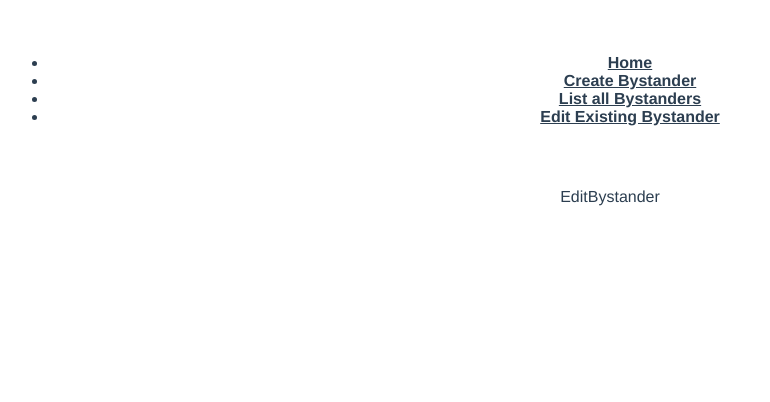
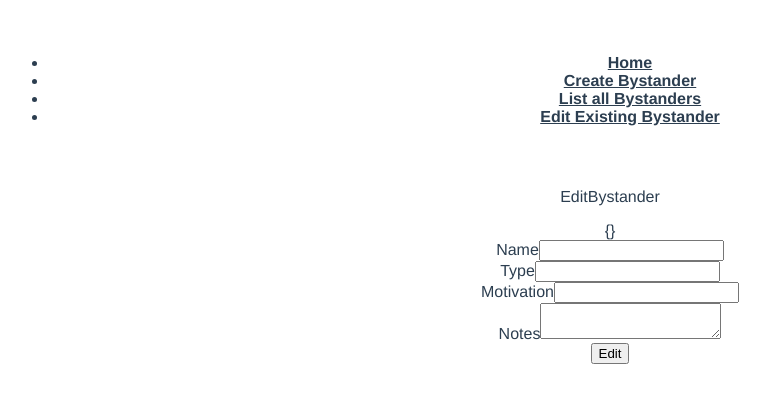
Before and after one commit to scmccall/MOTW-bystander-list, a Vue app: page /edit/1 in a window 1280 px wide. Shown: the top 402 px of the page, without its empty margins (30-800 px from the left). Built offline with nearby package versions, Linux system fonts and the light colour scheme; no server answers.

Commit message:
Implement functionality for editing and deleting
The app will now list all ystanders, edit their information, and delete
them individually. The next step will be adding a UI and enhancing the
usability.

```diff
--- a/src/components/CreateBystander.vue
+++ b/src/components/CreateBystander.vue
@@ -1,7 +1,7 @@
 <template>
   <div>
     <p>CreateBystander</p>
-    <form @submit.prevent="handleFormSubmission()">
+    <form @submit.prevent="handleCreateBystanderFormSubmission()">
       <div>
         <label>Name</label>
         <input type="text" v-model="bystander.name" required>
@@ -16,7 +16,7 @@
       </div>
       <div>
         <label>Notes</label>
-        <input type="textarea" v-model="bystander.notes" required>
+        <textarea v-model="bystander.notes" required></textarea>
       </div>
       <div>
         <button>Create Bystander</button>
@@ -42,7 +42,7 @@ export default {
   },
 
   methods : {
-    handleFormSubmission : function () {
+    handleCreateBystanderFormSubmission : function () {
       let apiURL = "http://localhost:4000/api/create-bystander"
 
       axios.post(apiURL, this.bystander).then(() => {
--- a/src/components/EditBystander.vue
+++ b/src/components/EditBystander.vue
@@ -1,21 +1,76 @@
 <template>
   <div>
     <p>EditBystander</p>
-    <!-- Edit an existing bystander -->
+    {{ bystander }}
+    <form @submit.prevent="handleUpdateBystanderFormSubmission()">
+      <div>
+        <label>Name</label>
+        <input type="text" v-model="bystander.name" required>
+      </div>
+      <div>
+        <label>Type</label>
+        <input type="text" v-model="bystander.type" required>
+      </div>
+      <div>
+        <label>Motivation</label>
+        <input type="text" v-model="bystander.moitvation" required>
+      </div>
+      <div>
+        <label>Notes</label>
+        <textarea v-model="bystander.notes" required></textarea>
+      </div>
+      <div>
+        <button>Edit</button>
+      </div>
+    </form>
   </div>
 </template>
 
 <script>
 
+import axios from 'axios';
+
 export default {
   data() {
     return {
+      bystander : {},
+    }
+  },
 
+  created() {
+    let apiURL = `http://localhost:4000/api/edit-bystander/${this.$route.params.id}`;
+
+    axios.get(apiURL).then((res) => {
+      this.student = res.data;
+    });
+  },
+
+  methods: {
+    handleUpdateBystanderFormSubmission : function () {
+      let apiURL = `http://localhost:4000/api/update-bystander/${this.$route.params.id}`;
+
+      axios.post(apiURL, this.bystander).then((res) => {
+        console.log(res);
+        this.$router.push('/view');
+      }).catch(err => {
+        console.log(err);
+      });
     }
   }
 }
 </script>
+   methods: {
+        handleUpdateForm() {
+            let apiURL = `http://localhost:4000/api/update-student/${this.$route.params.id}`;
 
+            axios.post(apiURL, this.student).then((res) => {
+                console.log(res)
+                this.$router.push('/view')
+            }).catch(error => {
+                console.log(error)
+            });
+        }
+    }
 <style>
 
 </style>
--- a/src/components/ListBystanders.vue
+++ b/src/components/ListBystanders.vue
@@ -1,18 +1,55 @@
 <template>
   <div>
     <p>ListBystanders</p>
-    <!-- List all bystanders -->
+    <!-- {{ Bystanders }} -->
+    <!-- {{ console }} -->
+    <ul>
+      <li v-for="bystander in Bystanders" :key="bystander._id">
+        {{ bystander.name }}
+        {{ bystander.type }}
+        {{ bystander.motivation }}
+        {{ bystander.notes }}
+        <router-link :to="{ name: 'edit', params: {id: bystander._id} }">Edit</router-link>
+        <button @click.prevent="deleteBystander(bystander._id)">Delete</button>
+
+      </li>
+    </ul>
   </div>
 </template>
 
 <script>
 
+import axios from "axios"
+
 export default {
   data() {
     return {
+      Bystanders : [],
+      // console : ''
+    }
+  },
+  created() {
+    let apiURL = "http://localhost:4000/api";
+    axios.get(apiURL).then(res => {
+      // this.console = res.data;
+      this.Bystanders = res.data;
+    }).catch(err => {
+      console.log(err)
+    });
+  },
 
-    }
-  }
+  methods : {
+    deleteBystander : function (id) {
+      let apiURl = `http://localhost:4000/api/delete-bystander/${id}`;
+      let indexOfArrayItem = this.Bystanders.findIndex( i => i._id === id);
+
+      axios.delete(apiURl).then(() => {
+        this.Bystanders.splice(indexOfArrayItem, 1);
+      }).catch(err => {
+        console.log(err);
+      });
+    },
+  },
 }
 </script>
 
--- a/src/router/index.js
+++ b/src/router/index.js
@@ -7,28 +7,27 @@ Vue.use(VueRouter)
   const routes = [
   {
     path: '/',
-    name: 'Home',
+    name: 'home',
     component: function () {
-
     }
   },
   {
     path: '/create',
-    name: 'Create',
+    name: 'create',
     component: function () {
       return import("../components/CreateBystander");
     }
   },
   {
     path: '/view',
-    name: 'View',
+    name: 'view',
     component: function () {
       return import("../components/ListBystanders")
     }
   },
   {
-    path: '/edit/:name',
-    name: 'Edit',
+    path: '/edit/:id',
+    name: 'edit',
     component: function () {
       return import("../components/EditBystander")
     }
```
Also changed, not shown: 1 other file (tests, documents, lock files or other folders).
